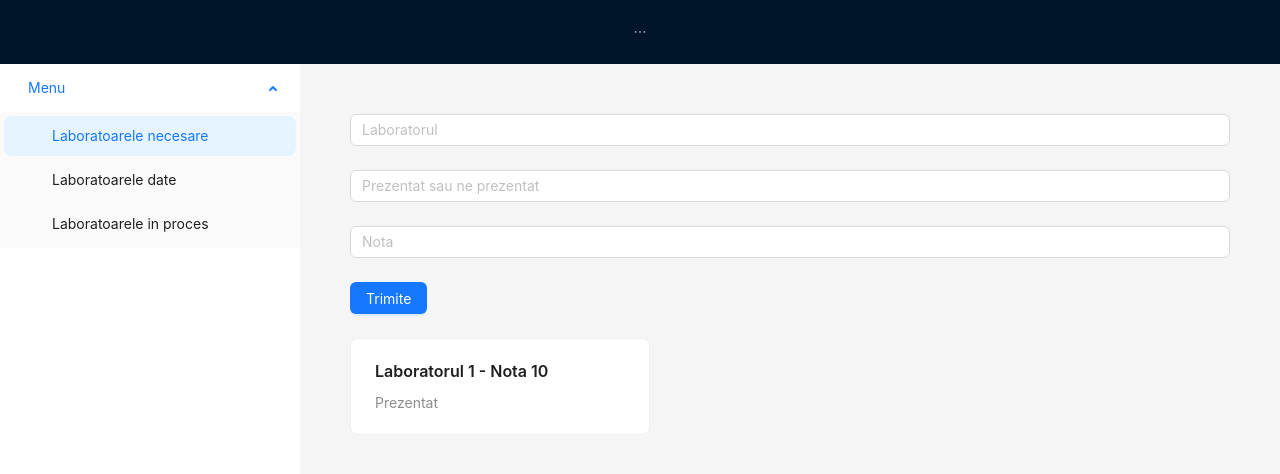
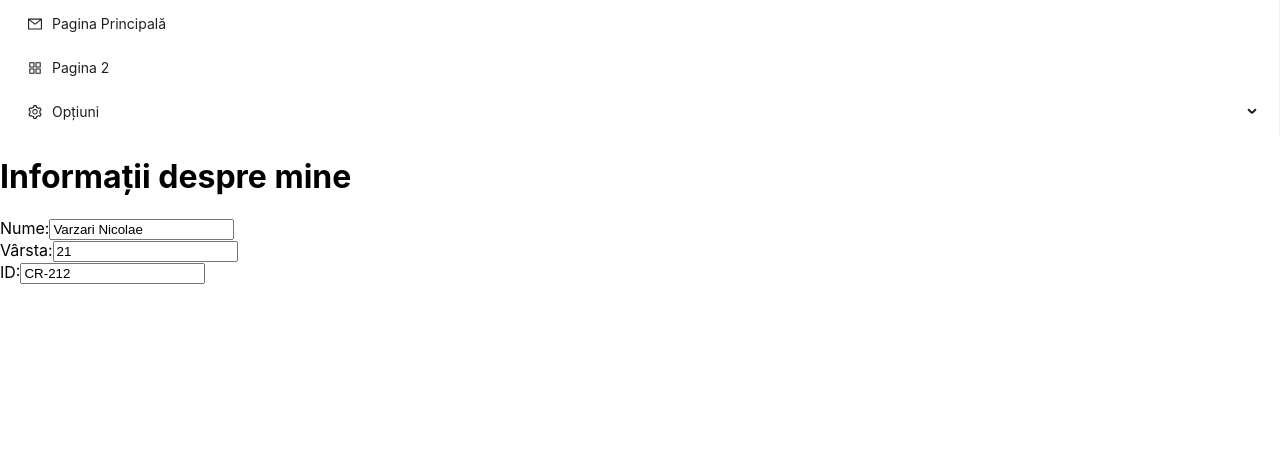
Before and after one commit to crycifyme/Dorin, a React (Create React App) app in the folder lab3/: page /pagina2 in a window 1280 px wide. Shown: the top 474 px of the page. Built offline with nearby package versions, Linux system fonts and the light colour scheme.

Commit message:
Add files via upload

```diff
--- a/lab3/src/App.tsx
+++ b/lab3/src/App.tsx
@@ -1,75 +1,48 @@
-import React, { useState } from 'react';
-import { Layout, Menu, Card, Form, Input, Button } from 'antd';
+import React from 'react';
+import './App.css';
+import {
+  BrowserRouter as Router,
+  Routes,
+  Route,
+  Link
+} from "react-router-dom";
+import { Menu } from 'antd';
+import {
+  AppstoreOutlined,
+  MailOutlined,
+  SettingOutlined,
+} from '@ant-design/icons';
+import {Pagina2} from "./Pagina2";
+import {Optiune1} from "./Optiune1";
+
 const { SubMenu } = Menu;
 
-const { Header, Content, Footer, Sider } = Layout;
+function App() {
+  return (
+      <div className="main_cont">
+      <Router>
+        <Menu mode="inline">
+          <Menu.Item key="home" icon={<MailOutlined />}>
+            <Link to="/">Pagina Principală</Link>
+          </Menu.Item>
+          <Menu.Item key="pagina2" icon={<AppstoreOutlined />}>
+            <Link to="/pagina2">Pagina 2</Link>
+          </Menu.Item>
+          <SubMenu key="sub1" icon={<SettingOutlined />} title="Opțiuni">
+            <Menu.Item key="optiune1">
+              <Link to="/optiune1">Opțiunea 1</Link>
+            </Menu.Item>
+          </SubMenu>
+        </Menu>
 
-const App = () => {
-    const [form] = Form.useForm();
-    const [cards, setCards] = useState([
-        { title: 'Laboratorul 1', content: 'Prezentat', prenume: 'Nota 10' },
-
-    ]);
-    const handleSubmit = (values: { title: string; content: string; prenume: string }) => {
-        const newCard = { title: values.title, content: values.content, prenume: values.prenume };
-        const newCards = [...cards, newCard];
-        setCards(newCards);
-        console.log('valorile', values);
-        alert('Forma a fost adaugata');
-    };
-    return (
-        <Layout>
-            <Header style={{ display: 'flex', justifyContent: 'center' }}>
-                <Menu theme="dark" mode="horizontal">
-                    <Menu.Item key="1">LABORATORUL 3</Menu.Item>
-                </Menu>
-            </Header>
-            <Layout>
-                <Sider width={300} style={{ background: '#fff' }}>
-                    <Menu
-                        theme="light"
-                        mode="inline"
-                        defaultSelectedKeys={['1']}
-                        defaultOpenKeys={['sub1']}
-                        style={{ height: '100%', borderRight: 0 }}
-                    >
-                        <SubMenu key="sub1" title="Menu">
-                            <Menu.Item key="1">Laboratoarele necesare</Menu.Item>
-                            <Menu.Item key="2">Laboratoarele date</Menu.Item>
-                            <Menu.Item key="3">Laboratoarele in proces</Menu.Item>
-                        </SubMenu>
-                    </Menu>
-                </Sider>
-
-                <Content style={{ padding: '50px' }}>
-                    <Form form={form} onFinish={handleSubmit}>
-                        <Form.Item name="title" rules={[{ required: true, message: 'Introduceți Laboratorul' }]}>
-                            <Input placeholder="Laboratorul" />
-                        </Form.Item>
-                        <Form.Item name="content" rules={[{ required: true, message: 'Introduceti starea' }]}>
-                            <Input placeholder="Prezentat sau ne prezentat" />
-                        </Form.Item>
-                        <Form.Item name="prenume" rules={[{ required: true, message: 'Introduceti nota' }]}>
-                            <Input placeholder="Nota" />
-                        </Form.Item>
-                        <Form.Item>
-                            <Button type="primary" htmlType="submit">
-                                Trimite
-                            </Button>
-                        </Form.Item>
-                    </Form>
-                    <div style={{ display: 'flex', flexWrap: 'wrap' }}>
-                        {cards.map(card => (
-                            <Card key={card.title} style={{ width: 300}}>
-                                <Card.Meta title={`${card.title} - ${card.prenume}`} description={card.content} />
-                            </Card>
-                        ))}
-                    </div>
-                </Content>
-            </Layout>
-
-        </Layout>
-    );
-};
+        <Routes>
+          <Route path="/" element={<h1>Pagina Principală</h1>} />
+          <Route path="/pagina2" element={<Pagina2 />} />
+          <Route path="/optiune1" element={<Optiune1 />} />
+        </Routes>
+      </Router>
+      </div>
+  );
+}
 
 export default App;
--- /dev/null
+++ b/lab3/src/Optiune1.tsx
@@ -0,0 +1,34 @@
+import React, { useState } from 'react';
+
+const images = [
+    'https://picsum.photos/id/237/400/300',
+    'https://picsum.photos/id/238/400/300',
+    'https://picsum.photos/id/239/400/300',
+    'https://picsum.photos/id/240/400/300',
+];
+export  function Optiune1() {
+    const [currentImageIndex, setCurrentImageIndex] = useState(0);
+
+    const goToNextImage = () => {
+        if (currentImageIndex < images.length - 1) {
+            setCurrentImageIndex(currentImageIndex + 1);
+        } else {
+            setCurrentImageIndex(0);
+        }
+    };
+
+    const goToPreviousImage = () => {
+        if (currentImageIndex > 0) {
+            setCurrentImageIndex(currentImageIndex - 1);
+        } else {
+            setCurrentImageIndex(images.length - 1);
+        }
+    };
+    return (
+        <div className="container2">
+            <button className="button" onClick={goToPreviousImage}>&#8592;</button>
+            <img src={images[currentImageIndex]} alt="Slider" />
+            <button className="button" onClick={goToNextImage}>&rarr;</button>
+        </div>
+    );
+}
--- /dev/null
+++ b/lab3/src/Pagina2.tsx
@@ -0,0 +1,62 @@
+import React, { useState } from 'react';
+
+interface MyInfo {
+    name: string;
+    age: number;
+    id: string;
+}
+
+export function Pagina2() {
+    const [myInfo, setMyInfo] = useState<MyInfo>({
+        name: 'Varzari Nicolae',
+        age: 21,
+        id: 'CR-212',
+    });
+
+    const handleInputChange = (
+        e: React.ChangeEvent<HTMLInputElement>
+    ): void => {
+        setMyInfo({
+            ...myInfo,
+            [e.target.name]: e.target.value,
+        });
+    };
+
+    return (
+        <div className="container">
+            <h1>Informații despre mine</h1>
+            <form className="main">
+                <div className="input_cont">
+                    <label htmlFor="name">Nume:</label>
+                    <input className="input"
+                        type="text"
+                        id="name"
+                        name="name"
+                        value={myInfo.name}
+                        onChange={handleInputChange}
+                    />
+                </div>
+                <div className="input_cont">
+                    <label htmlFor="age">Vârsta:</label>
+                    <input className="input"
+                        type="number"
+                        id="age"
+                        name="age"
+                        value={myInfo.age}
+                        onChange={handleInputChange}
+                    />
+                </div>
+                <div className="input_cont">
+                    <label htmlFor="id">ID:</label>
+                    <input className="input"
+                        type="text"
+                        id="id"
+                        name="id"
+                        value={myInfo.id}
+                        onChange={handleInputChange}
+                    />
+                </div>
+            </form>
+        </div>
+    );
+}
```
